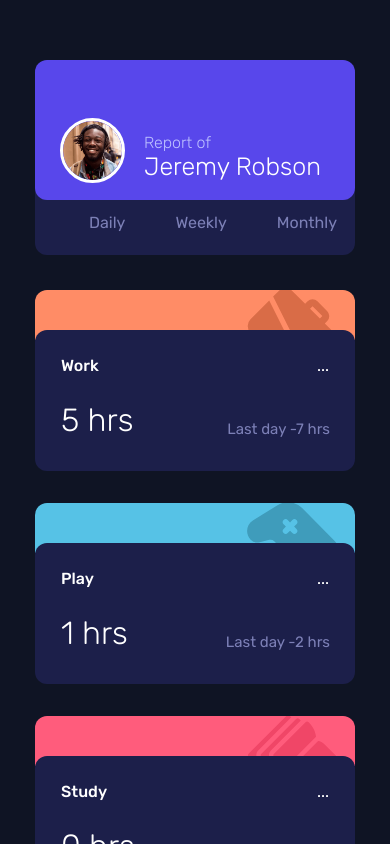
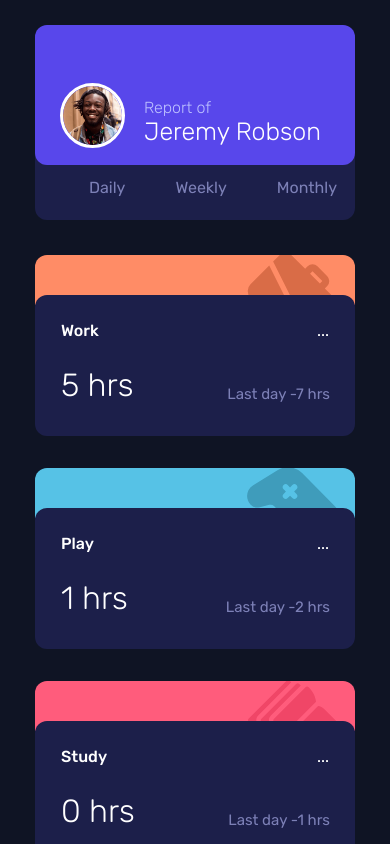
Before and after one commit to fmolinadev/time-tracking-dashboard, a React (Create React App) app: page / in a window 390 px wide. Shown: the top 844 px of the page. Built offline with nearby package versions, Linux system fonts and the light colour scheme.

Commit message:
fix styles from dashboard

```diff
--- a/src/styles/Dashboard.css
+++ b/src/styles/Dashboard.css
@@ -2,17 +2,19 @@
   display: flex;
   gap: 25px;
   max-width: 1140px;
+  height: 100vh;
   margin: auto;
   align-items: center;
-  padding-top: 60px;
   background-color: none;
 }
 
 @media only screen and (max-width: 395px) {
   .dashboard {
     margin: auto;
+    height: 100%;
     flex-direction: column;
     justify-content: space-around;
     gap: 35px;
+    padding-top: 25px;
   }
 }
```
